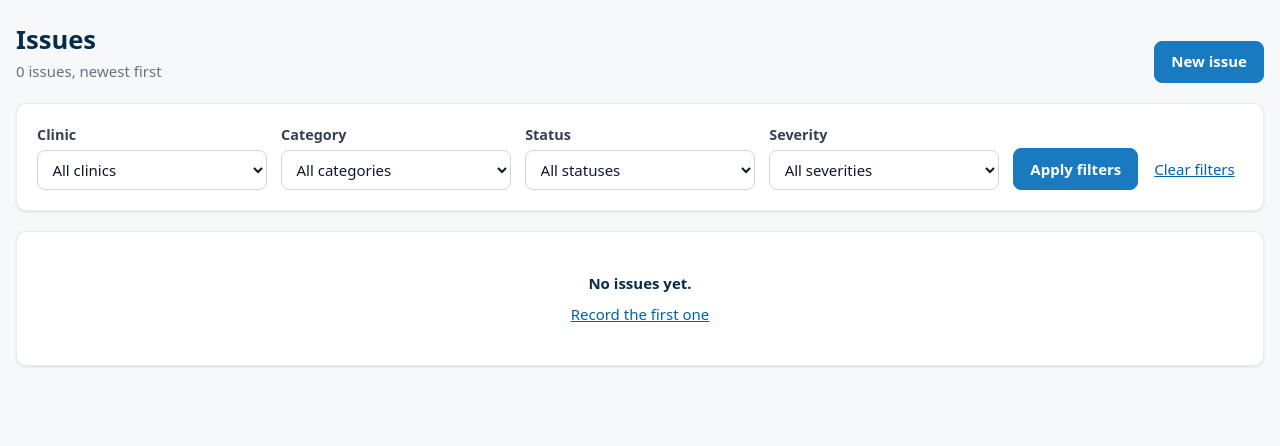
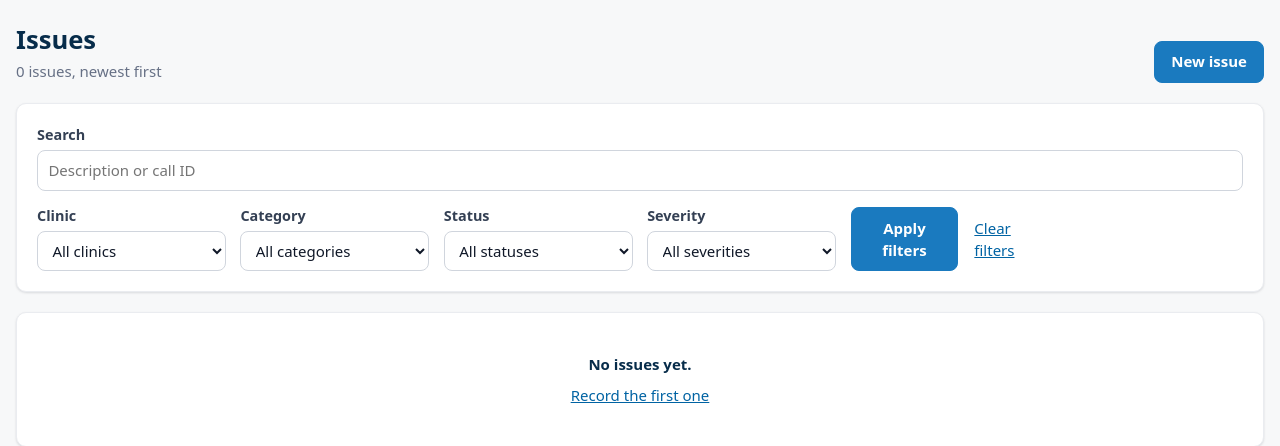
Before and after one commit to Stagnoz/call-issue-tracker, a FastAPI app: page /issues in a window 1280 px wide. Shown: the part 59-505 px from the top of the page. Run offline with FastAPI, Linux system fonts and the light colour scheme; some libraries are stand-ins or nearby versions.

Commit message:
feat: add free-text search on description and call_id
A search box above the filters (and q on GET /api/issues) matches a
case-insensitive substring of the description or the call_id. It
combines with the other filters with AND, lives in the URL like them and
is kept by pagination and by the resolve and reopen redirects. % and _
are escaped so they match literally.

Co-Authored-By: Claude Opus 5.5 <noreply@anthropic.com>

```diff
--- a/app/routes/api.py
+++ b/app/routes/api.py
@@ -50,6 +50,7 @@ def create_issue(data: IssueCreate, session: SessionDep) -> Issue:
     tags=["issues"],
     summary="List issues, newest first",
     description="Filters combine with AND. Clinic matching ignores case and extra spaces. "
+    "q searches the description and the call_id (case-insensitive substring). "
     "25 issues per page.",
 )
 def list_issues(params: Annotated[IssueListParams, Query()], session: SessionDep) -> services.Page:
--- a/app/routes/web.py
+++ b/app/routes/web.py
@@ -55,7 +55,7 @@ router = APIRouter(include_in_schema=False)
 
 SessionDep = Annotated[Session, Depends(get_session)]
 
-FILTER_FIELDS = ("clinic", "category", "status", "severity")
+FILTER_FIELDS = ("q", "clinic", "category", "status", "severity")
 
 
 def render(request: Request, template: str, context: dict, status_code: int = 200) -> HTMLResponse:
--- a/app/services.py
+++ b/app/services.py
@@ -97,6 +97,12 @@ def _apply_filters(statement: Select, filters: IssueFilters) -> Select:
         statement = statement.where(Issue.status == filters.status)
     if filters.severity is not None:
         statement = statement.where(Issue.severity == filters.severity)
+    if filters.q is not None:
+        # Case-insensitive substring match. autoescape makes % and _ literal.
+        statement = statement.where(
+            Issue.description.icontains(filters.q, autoescape=True)
+            | Issue.call_id.icontains(filters.q, autoescape=True)
+        )
     return statement
 
 
--- a/app/static/style.css
+++ b/app/static/style.css
@@ -342,6 +342,10 @@ textarea:focus {
   grid-template-columns: repeat(auto-fit, minmax(170px, 1fr));
   gap: 0.9rem;
   align-items: end;
+}
+
+.field-search {
+  grid-column: 1 / -1;
 }
 
 .filter-actions {
--- a/app/templates/issues.html
+++ b/app/templates/issues.html
@@ -19,6 +19,11 @@
   {% endif %}
 
   <form class="card filters" method="get" action="/issues" aria-label="Filter issues">
+    <div class="field field-search">
+      <label for="q">Search</label>
+      <input id="q" name="q" type="search" value="{{ filters.q or '' }}" maxlength="100"
+             placeholder="Description or call ID">
+    </div>
     <div class="field">
       <label for="clinic">Clinic</label>
       <select id="clinic" name="clinic">
```
Also changed, not shown: app/schemas.py (+5 -3 lines).
